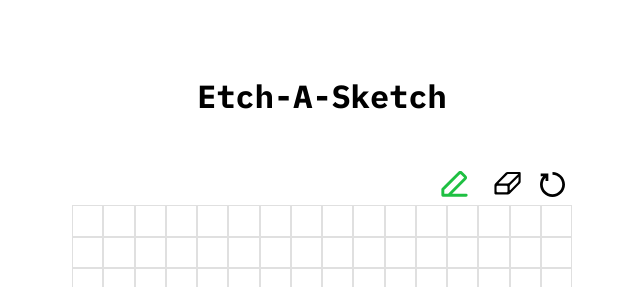
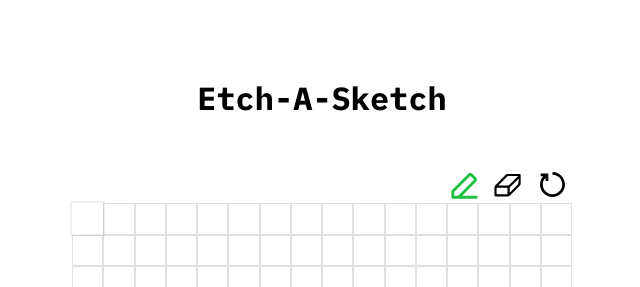
Before and after one commit to KaysanMR/etch-a-sketch, a plain HTML site: page index.html in a window 1280 px wide. In both pictures the pointer is over the element 405 px from the left and 221 px from the top of the page. Shown: the top 287 px of the page, 318-958 px from the left. Drawn offline with Linux system fonts and the light colour scheme.

Commit message:
Add hover effects

```diff
--- a/style.css
+++ b/style.css
@@ -17,6 +17,12 @@ body {
     margin: 0;
 }
 
+label {
+    display: flex;
+    justify-content: center;
+    align-items: center;
+}
+
 #grid {
     height: 60dvw;
     width: 60dvw;
@@ -31,6 +37,11 @@ body {
 
 .cell {
     border: 0.5px solid hsla(1,0%,0%,12%);
+    transition: all 100ms;
+}
+
+.cell:hover {
+    transform: scale(110%);
 }
 
 input[type="radio"] {
@@ -50,10 +61,7 @@ button {
     background: none;
     border: none;
     padding: 0 7px;
-}
-
-button:hover ~ img {
-    filter: invert(54%) sepia(65%) saturate(608%) hue-rotate(81deg) brightness(96%) contrast(89%);
+    transition: all 500ms;
 }
 
 .options {
@@ -88,3 +96,12 @@ button:hover ~ img {
     padding: 0.5rem;
     box-shadow: 0px 4px 5px hsla(1,0%,0%,12%);
 }
+
+#clear:hover {
+    transform: scale(110%);
+    filter: invert(31%) sepia(72%) saturate(3735%) hue-rotate(346deg) brightness(99%) contrast(87%);
+}
+
+input[type="radio"]:hover ~ img {
+    transform: scale(110%);
+}
```
